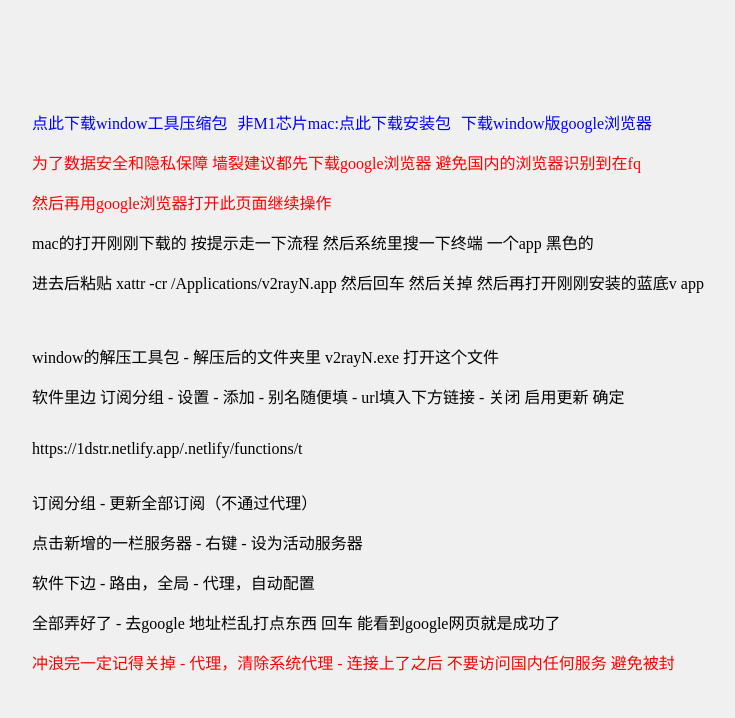
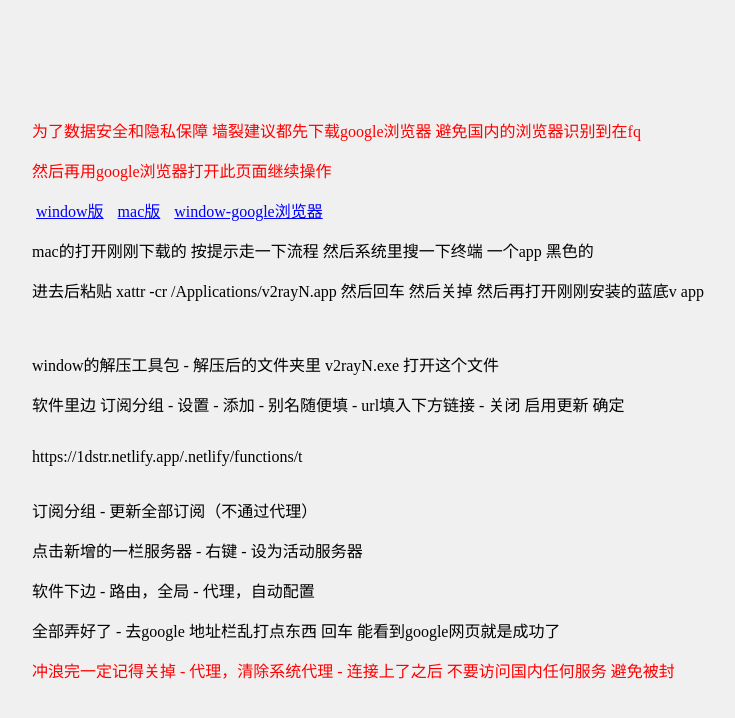
Before and after one commit to ggmygf/dstr, a website: page t/index.html in a window 1280 px wide. Shown: the whole page, without its empty margins (272-1007 px from the left). Drawn offline with Linux system fonts and the light colour scheme.

Commit message:
Update index.html

```diff
--- a/t/index.html
+++ b/t/index.html
@@ -22,16 +22,19 @@
 </head>
 <body>
 <div>
+<!--  -->
+    <p style="color:red">为了数据安全和隐私保障 墙裂建议都先下载google浏览器 避免国内的浏览器识别到在fq</p>
+  <p style="color:red">然后再用google浏览器打开此页面继续操作</p>
 
-<div style="display: flex;">
-  <div style="margin-right: 10px;"><a href="https://1dstr.netlify.app/.netlify/functions/tool?id=w" style="color: blue; text-decoration: none;">点此下载window工具压缩包</a></div><br>
-  <div style="margin-right: 10px;"><a href="https://1dstr.netlify.app/.netlify/functions/tool?id=m" style="color: blue; text-decoration: none;">非M1芯片mac:点此下载安装包</a></div><br>
-  <div style="margin-right: 10px;"><a href="https://1dstr.netlify.app/.netlify/functions/tool?id=chrome" style="color: blue; text-decoration: none;">下载window版google浏览器</a></div><br>
+
+<div style="display: flex">
+  <div style="margin-right: 10px;"><a href="https://1dstr.netlify.app/.netlify/functions/tool?id=w" style="color: blue; text-decoration: underline;">window版</a></div>
+  <div style="margin-right: 10px;"><a href="https://1dstr.netlify.app/.netlify/functions/tool?id=m" style="color: blue; text-decoration: underline;">mac版</a></div>
+  <div style="margin-right: 10px;"><a href="https://1dstr.netlify.app/.netlify/functions/tool?id=chrome" style="color: blue; text-decoration: underline;">window-google浏览器</a></div>
 </div>
 
 
-    <p style="color:red">为了数据安全和隐私保障 墙裂建议都先下载google浏览器 避免国内的浏览器识别到在fq</p>
-  <p style="color:red">然后再用google浏览器打开此页面继续操作</p>
+
    <p>mac的打开刚刚下载的 按提示走一下流程 然后系统里搜一下终端 一个app 黑色的</p>
    <p>进去后粘贴 xattr -cr /Applications/v2rayN.app 然后回车 然后关掉 然后再打开刚刚安装的蓝底v app</p><br>
    <p>window的解压工具包 - 解压后的文件夹里 v2rayN.exe 打开这个文件</p>
```
